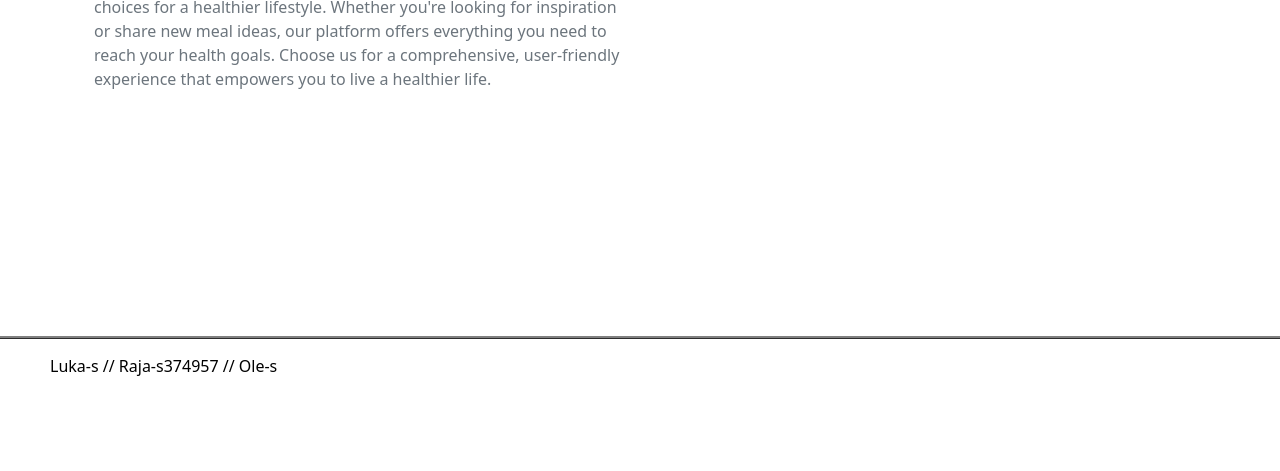
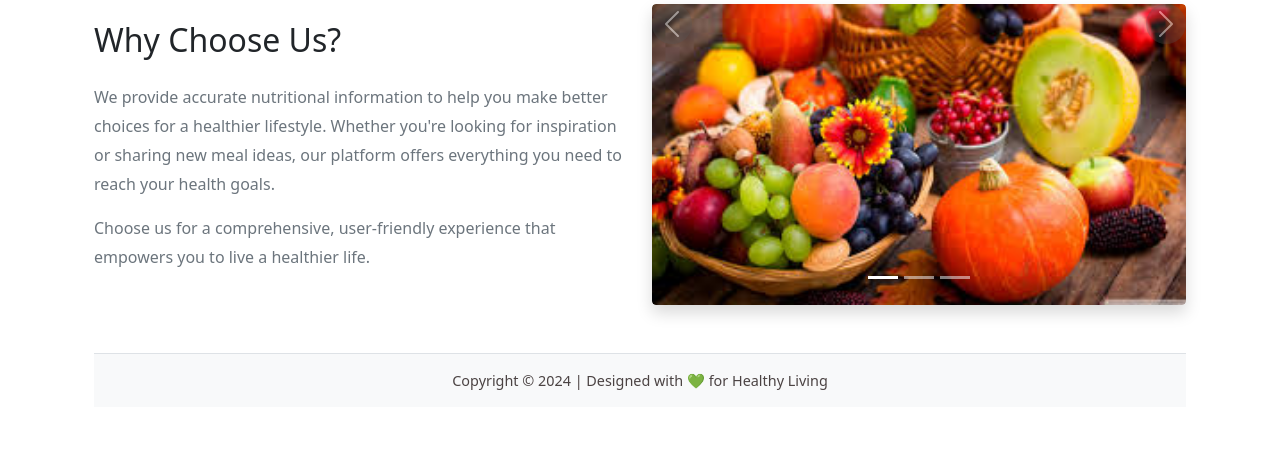
Before and after one commit to Luka122/WebApplikasjoner, an ASP.NET Core app: page / in a window 1280 px wide. Shown: the part 406-877 px from the top of the page. Before the commit the page ends 782 px from the top, so only its background shows below. Run offline with ASP.NET Core 8, Linux system fonts and the light colour scheme; some libraries are stand-ins or nearby versions.

Commit message:
updated index.cshtml, added pictures, Homepage.css.

```diff
--- a/Views/Home/Index.cshtml
+++ b/Views/Home/Index.cshtml
@@ -2,63 +2,53 @@
     ViewData["Title"] = "Index";
 
 }
+<link rel="stylesheet" href="~/css/Homepage.css">
 
 <div class="container my-5">
-    <div class="row align-items-start">
-        <!-- Text Section -->
-        <div class="col-md-6">
-            <!-- Welcome Section -->
-            <div class="mb-4">
-                <h1 class="mb-3">Welcome to Our Nutrition Page</h1>
+
+    <section class="text-center bg-light py-5 rounded">
+        <h1 class="display-4 mb-3">Welcome to Our Nutrition Page</h1>
         <p class="lead">
             Your one-stop solution for nutritional information and healthy eating! Explore our tools and features to lead a healthier lifestyle.
         </p>
-            </div>
+    </section>
 
-            <!-- Why Us paragraph -->
-            <div>
-                <h2>Why Choose Us?</h2>
+    <div class="row align-items-center my-5">
+        <!-- Why Choose Us -->
+        <div class="col-lg-6">
+            <h2 class="mb-4">Why Choose Us?</h2>
             <p class="text-muted">
-                    We provide accurate nutritional information to help you make better choices for a healthier lifestyle.
-                    Whether you're looking for inspiration or share new meal ideas, our platform offers everything you need to reach your health goals.
+                We provide accurate nutritional information to help you make better choices for a healthier lifestyle. Whether you're looking for inspiration or sharing new meal ideas, our platform offers everything you need to reach your health goals.
+            </p>
+            <p class="text-muted">
                 Choose us for a comprehensive, user-friendly experience that empowers you to live a healthier life.
             </p>
         </div>
-        </div>
 
-
-
-        <div class="col-md-6">
-    <div id="homeCarousel" class="carousel slide" data-bs-ride="carousel" data-bs-interval="5000" aria-label="home site Carousel">
-        <div class="carousel-inner">
+        <div class="col-lg-6">
+            <div id="homeCarousel" class="carousel slide" data-bs-ride="carousel" data-bs-interval="5000" aria-label="Nutrition Carousel">
+                <div class="carousel-inner shadow rounded">
                     <!-- Slide 1 -->
                     <div class="carousel-item active">
-                <img src="https://cdn.nba.com/headshots/nba/latest/260x190/1626174.png" class="d-block w-100" alt="fyll inn" loading="lazy">
-                <!-- endre bilder-->
+                        <img src="~/images/fruits-basket.jpg" class="d-block w-100 rounded" alt="Fruits and Greens" loading="lazy">
                     </div>
-
                     <!-- Slide 2 -->
                     <div class="carousel-item">
-                <img src="https://encrypted-tbn0.gstatic.com/images?q=tbn:ANd9GcTZ5KoO75KGf8UBGojxb8WpIH-jyZGmlBkUHA&s" class="d-block w-100" alt="fyll inn" loading="lazy">
-                <!-- endre bilder-->
+                        <img src="~/images/kiwis.jpg" class="d-block w-100 rounded" alt="Kiwis" loading="lazy">
                     </div>
 
                     <!-- Slide 3 -->
                     <div class="carousel-item">
-                <img src="https://i.scdn.co/image/ab67616d00001e02ba602db882ab3c0839b7051f" class="d-block w-100" alt="fyll inn" loading="lazy">
-                <!-- endre bilder-->
+                        <img src="~/images/berries.jpg" class="d-block w-100 rounded" alt="Berries" loading="lazy">
                     </div>
                 </div>
 
-        <!-- Carousel controll -->
-        <button class="carousel-control-prev" type="button" data-bs-target="#homeCarousel" data-bs-slide="prev" aria-label="Previous slide">
+                <button class="carousel-control-prev" type="button" data-bs-target="#homeCarousel" data-bs-slide="prev" aria-label="Previous">
                     <span class="carousel-control-prev-icon" aria-hidden="true"></span>
                 </button>
-        <button class="carousel-control-next" type="button" data-bs-target="#homeCarousel" data-bs-slide="next" aria-label="Next slide">
+                <button class="carousel-control-next" type="button" data-bs-target="#homeCarousel" data-bs-slide="next" aria-label="Next">
                     <span class="carousel-control-next-icon" aria-hidden="true"></span>
                 </button>
-
-        <!-- Carousel indicators -->
                 <div class="carousel-indicators">
                     <button type="button" data-bs-target="#homeCarousel" data-bs-slide-to="0" class="active" aria-current="true" aria-label="Slide 1"></button>
                     <button type="button" data-bs-target="#homeCarousel" data-bs-slide-to="1" aria-label="Slide 2"></button>
@@ -66,55 +56,11 @@
                 </div>
             </div>
         </div>
-
-    </div>
     </div>
 
-
-
-
-<!-- plain footer-->
-<div class="footer">
-    <p> <!--Copyright © 2024
-    <br>-->
-        Luka-s // Raja-s374957 // Ole-s
+    <footer class="bg-light py-3 text-center border-top mt-5">
+        <p class="mb-0">
+            Copyright © 2024 | Designed with 💚 for Healthy Living
         </p>
+    </footer>
 </div>
-<style>
-.footer {
-    position: fixed;
-    left: 0;
-    bottom: 0;
-    width: 100%;
-    background-color: white;
-    padding-left: 50px;
-    padding-top: 15px;
-    color: rgb(0, 0, 0);
-    border-top-style: ridge;
-    border-color: grey;
-    text-align: left;
-  }
-
-  /* prev and next Color */
-  .carousel-control-prev, .carousel-control-next {
-      background-color: #585858 !important;
-  }
-
-
-  .carousel-control-prev-icon, .carousel-control-next-icon {
-      filter: invert(0);
-
-  }
-
-
-  .carousel-item {
-      position: relative;
-  }
-
-  .carousel-item img {
-      width: 100%;
-      height: auto;
-      aspect-ratio: 16 / 9;/* Makes every image fixed so some images aren't bigger or longer than others*/
-      object-fit: fill; /* mkaes sure image covers area */
-  }
-</style>
--- /dev/null
+++ b/wwwroot/css/Homepage.css
@@ -0,0 +1,33 @@
+.text-muted {
+    line-height: 1.8;
+}
+
+section.bg-light {
+    background-color: #f8f9fa;
+    border: 1px solid #e9ecef;
+    box-shadow: 0 0 10px rgba(0, 0, 0, 0.3);
+}
+
+.carousel-item img {
+    aspect-ratio: 16 / 9;
+    object-fit: cover;
+}
+
+.carousel-control-prev,
+.carousel-control-next {
+    background-color: rgba(88, 88, 88, 0.6) !important;
+    border-radius: 50%;
+    width: 40px;
+    height: 40px;
+}
+
+footer {
+    font-size: 0.9rem;
+    background-color: #ffffff;
+    color: #4b4343;
+    border-top: 1px solid #8a8a8a;
+}
+
+footer p {
+    margin: 0;
+}
```
Also changed, not shown: wwwroot/images/berries.jpg (added), wwwroot/images/fruits-basket.jpg (added), wwwroot/images/kiwis.jpg (added). Lines whose indentation alone changed are shown as unchanged.
